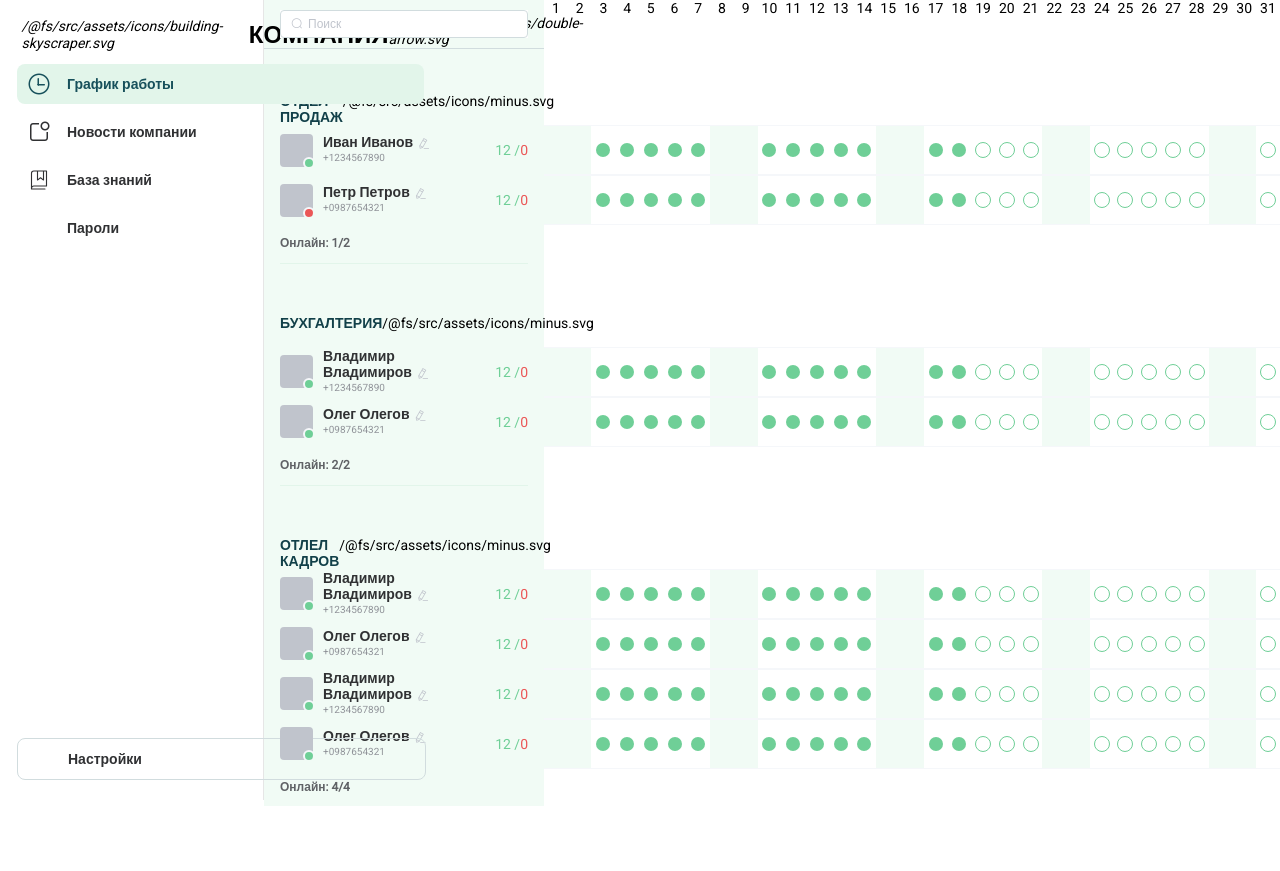
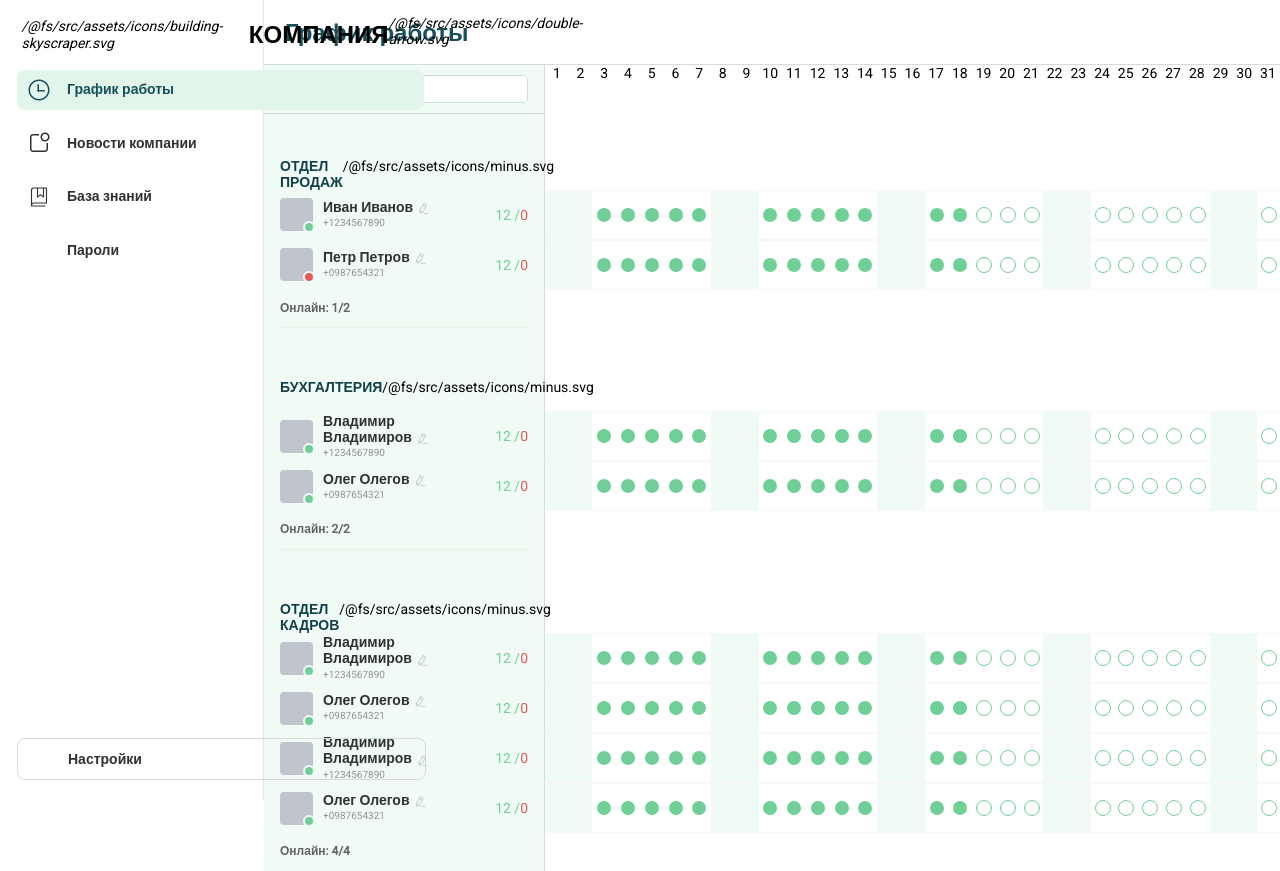
Before and after one commit to Zasetsky/nav-menu, a Vue app: page / in a window 1280 px wide. Before the commit the page ends 806 px from the top, so only its background shows below. Built offline with nearby package versions, Linux system fonts and the light colour scheme; some icons are missing; a web font is replaced by a local one.

Commit message:
fixed comments on styles

```diff
--- a/src/App.vue
+++ b/src/App.vue
@@ -3,8 +3,7 @@
     <!-- Навигационное меню -->
     <el-aside
       :style="{
-        'max-width': isCollapsed ? '3.75rem' : '16.5rem',
-        'min-width': isCollapsed ? '3.75rem' : '16.5rem',
+        width: isCollapsed ? '3.75rem' : '16.5rem',
       }"
     >
       <nav-menu />
@@ -42,9 +41,11 @@ export default defineComponent({
 .el-aside {
   overflow: visible !important;
   transition: all 0.4s ease-out;
+  z-index: 1;
 }
 .el-main {
   overflow-x: hidden;
   padding: 0;
+  z-index: 0;
 }
 </style>
--- a/src/assets/styles/nav-menu.scss
+++ b/src/assets/styles/nav-menu.scss
@@ -1,6 +1,6 @@
 .menu {
   position: fixed;
-  width: 16.5rem;
+  transition: all 0.4s ease-out;
   .el-menu-item.is-active {
     background-color: $el-color-success-light-8;
     color: $el-color-primary;
@@ -11,14 +11,12 @@
     justify-content: flex-start;
     max-width: 16.5rem;
     height: 100vh;
-    z-index: 1;
   }
 
   &__list {
     display: flex;
     justify-content: center;
     max-width: 3.75rem;
-    z-index: 1;
     height: 100vh;
   }
 
@@ -63,7 +61,6 @@
 
   &__icon-company {
     margin-bottom: 0.1875rem;
-    z-index: 1;
   }
 
   &__title {
@@ -77,7 +74,6 @@
     display: flex;
     align-items: center;
     margin-top: 0.1875rem;
-    z-index: 0;
     cursor: pointer;
     height: 1.5rem;
     width: 1.5rem;
@@ -93,7 +89,7 @@
     justify-content: flex-start;
     align-items: center;
     position: relative;
-    margin-top: 0.5rem;
+    margin-top: 0.85rem;
     margin-left: 1.0625rem;
     transition: none;
     height: 2.5rem;
@@ -110,7 +106,7 @@
     align-items: center;
     justify-content: center;
     margin-left: 1.27rem !important;
-    margin-top: 0.5rem;
+    margin-top: 0.85rem;
     transition: none;
     height: 2.5rem;
     border-radius: 0.5rem;
--- a/src/assets/styles/search.scss
+++ b/src/assets/styles/search.scss
@@ -15,6 +15,7 @@
 
     &--active {
       border: 1px solid $el-color-primary;
+      border-radius: 4px 4px 0 0;
     }
 
     &__employees-wrapper {
@@ -58,13 +59,30 @@
     position: absolute;
     top: 100%;
     left: 0;
-    width: 99.4%;
+    width: 99.3%;
     font-weight: 400;
     height: 252px;
     overflow-y: auto;
     background-color: $el-color-white;
-    border: 1px solid $el-color-primary;
+    border-bottom: 1px solid $el-color-primary;
+    border-left: 1px solid $el-color-primary;
+    border-right: 1px solid $el-color-primary;
     z-index: 1;
+
+    &::-webkit-scrollbar {
+      width: 4px; /* Ширина ползунка */
+    }
+
+    &::-webkit-scrollbar-track {
+      margin-top: 5px;
+      margin-bottom: 5px;
+      background: transparent; /* Цвет трека (дорожки прокрутки) */
+    }
+
+    &::-webkit-scrollbar-thumb {
+      background: rgba(144, 146, 152, 0.30); /* Цвет ползунка */
+      border-radius: 4px; /* Скругление углов ползунка */
+    }
 
     &__department {
       padding: 0px 20px 0px 10px;
--- a/src/components/navigation-menu.components/NavMenu.vue
+++ b/src/components/navigation-menu.components/NavMenu.vue
@@ -1,5 +1,10 @@
 <template>
-  <div class="menu">
+  <div
+    class="menu"
+    :style="{
+      width: isCollapsed ? '3.75rem' : '16.5rem',
+    }"
+  >
     <el-menu
       class="menu__list"
       :collapse="isCollapsed"
--- a/src/components/navigation-menu.components/SettingsSubMenu.vue
+++ b/src/components/navigation-menu.components/SettingsSubMenu.vue
@@ -67,7 +67,7 @@ export default defineComponent({
   border: 0.0625rem solid $el-color-primary;
   box-shadow: 0rem 0.25rem 0.25rem 0rem rgba(209, 220, 222, 0.5);
   border-radius: 0.5rem;
-  z-index: 1000;
+  z-index: 9999;
   transition: all 0.4s ease-out;
   overflow: hidden;
 
--- a/src/components/work-schedule.components/DepartmentList.vue
+++ b/src/components/work-schedule.components/DepartmentList.vue
@@ -58,7 +58,7 @@ export default defineComponent({
 .department-list {
   min-height: 100vh;
   background-color: $el-color-success-light-9;
-}
+  border-right: 1px solid $el-color-primary-light-8;
 
   .search {
     display: flex;
@@ -67,4 +67,5 @@ export default defineComponent({
     padding: 10px;
     border-bottom: 1px solid $el-color-primary-light-8;
   }
+}
 </style>
--- a/src/components/work-schedule.components/EmployeeDays.vue
+++ b/src/components/work-schedule.components/EmployeeDays.vue
@@ -53,6 +53,7 @@ export default defineComponent({
   transition: width 0.3s;
   border-top: 1px solid $el-fill-color-light;
   border-bottom: 1px solid $el-fill-color-light;
+  border-left: 1px solid $el-color-primary-light-8;
   height: 48px;
 }
 </style>
--- a/src/store/modules/department.module.ts
+++ b/src/store/modules/department.module.ts
@@ -50,7 +50,7 @@ const state: State = {
     },
     {
       id: 3,
-      name: "Отлел Кадров",
+      name: "Отдел Кадров",
       employees: [
         {
           id: 1,
--- a/src/views/WorkSchedule.vue
+++ b/src/views/WorkSchedule.vue
@@ -1,7 +1,12 @@
 <template>
   <div class="work-schedule">
-    <DepartmentList class="work-schedule--department-list" />
-    <CalendarHeader class="work-schedule--calendar-header" />
+    <div class="work-schedule__header">
+      <span class="work-schedule__header--title">График работы</span>
+    </div>
+    <div class="work-schedule__content">
+      <DepartmentList class="work-schedule__content--department-list" />
+      <CalendarHeader class="work-schedule__content--calendar-header" />
+    </div>
   </div>
 </template>
 
@@ -17,10 +22,22 @@ export default defineComponent({
 
 <style lang="scss" scoped>
 .work-schedule {
+  &__header {
+    padding: 1rem;
+    margin-top: 4px;
+    border-bottom: 1px solid $el-color-primary-light-8;
+    &--title {
+      font-weight: 900;
+      font-size: 1.5rem;
+      margin-left: 0.3125rem;
+      color: $el-color-primary;
+      height: 2.5rem;
+    }
+  }
+
+  &__content {
     display: flex;
     align-items: flex-start;
-  width: 100%;
-
     &--department-list {
       width: 17.5rem;
     }
@@ -29,4 +46,5 @@ export default defineComponent({
       flex-grow: 1;
     }
   }
+}
 </style>
```
Lines whose indentation alone changed are shown as unchanged.
